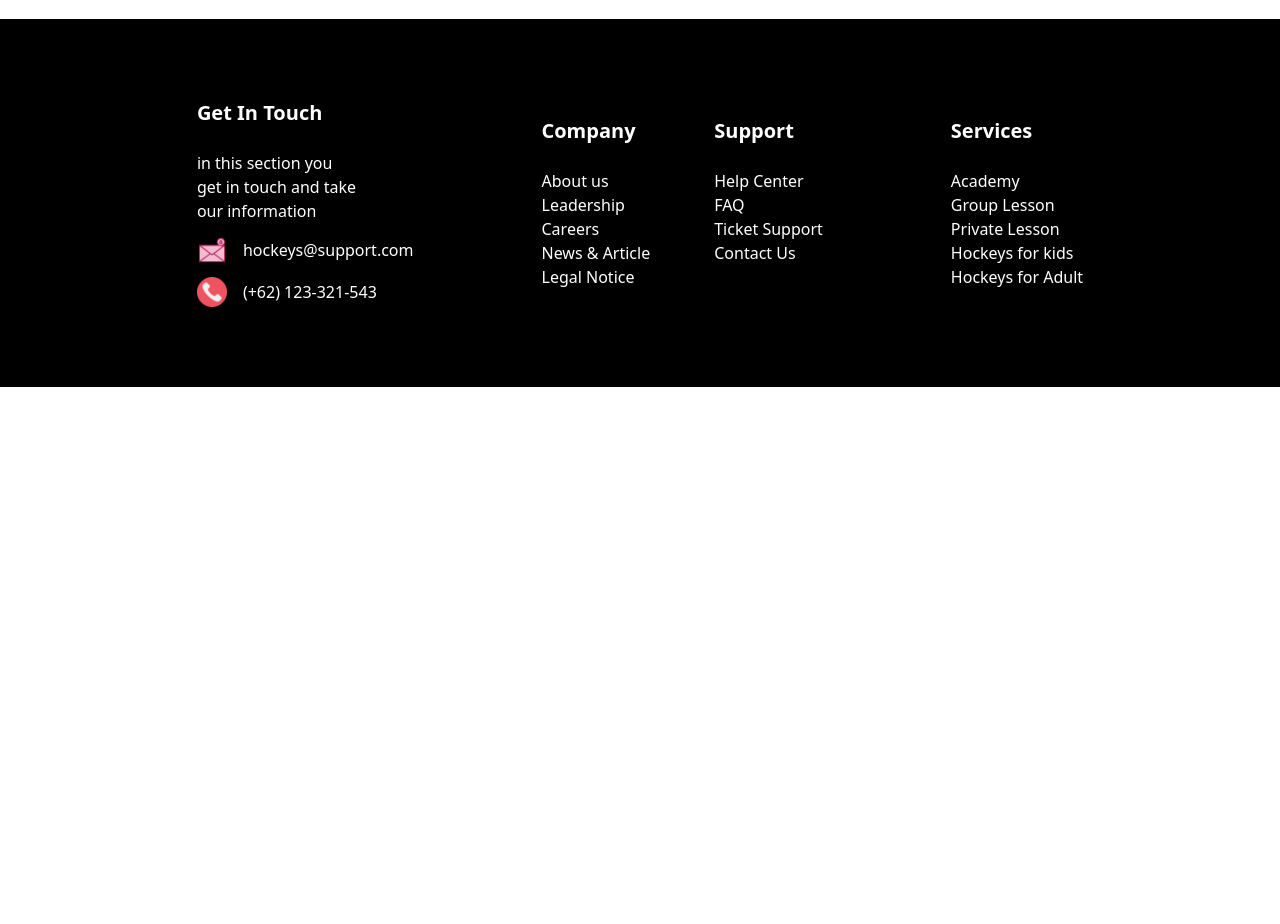
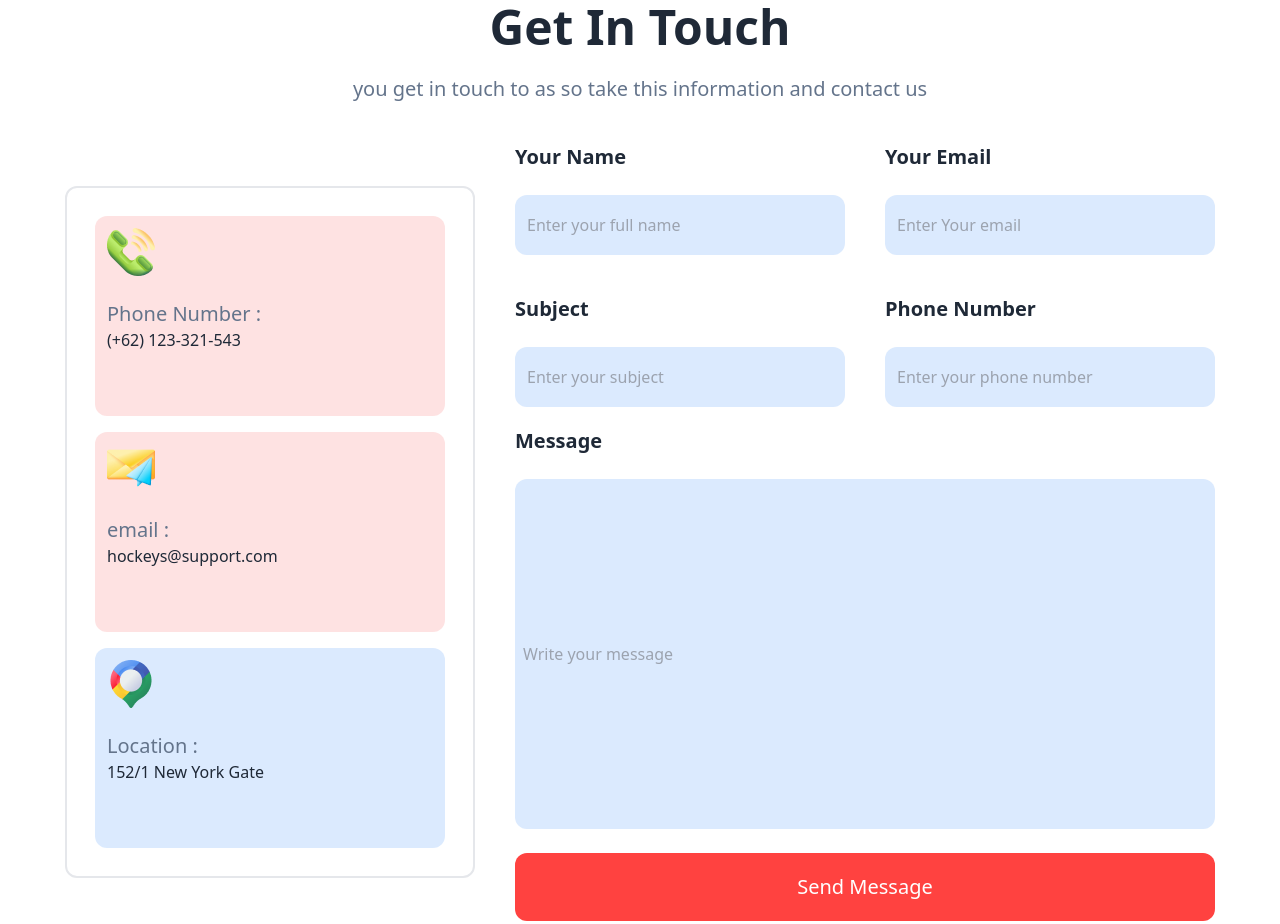
Before and after one commit to minhazapon/PH-assignment-3, a plain HTML site: page index.html in a window 1280 px wide. Shown: the part 3743-4667 px from the top of the page. Before the commit the page ends 4130 px from the top, so only its background shows below. Drawn offline with nearby package versions, Linux system fonts and the light colour scheme.

Commit message:
added main file 2

```diff
--- a/index.html
+++ b/index.html
@@ -4,6 +4,7 @@
     <meta charset="UTF-8">
     <meta name="viewport" content="width=device-width, initial-scale=1.0">
     <title>Document</title>
+    <link rel="stylesheet" href="style.css">
     <link href="https://cdn.jsdelivr.net/npm/daisyui@4.6.0/dist/full.min.css" rel="stylesheet" type="text/css" />
     <script src="https://cdn.tailwindcss.com"></script>
 
@@ -243,7 +244,7 @@
 
 
           <!-- world cup section -->
-           <div class="flex gap-8 border-[1px] p-4 rounded-xl border-[rgba(19, 19, 24, 0.10)]">
+           <div class="flex gap-8 border-[1px] p-4 rounded-xl border-[rgba(19, 19, 24, 0.10)] items-center  flex-col md:flex-row lg:flex-row  ">
             <div>
               <img src="Images/5.png" alt="">
             </div>
@@ -275,7 +276,7 @@
 
           <!-- cup section -->
 
-          <div class=" mt-5 flex gap-8 border-[1px] p-4 rounded-xl border-[rgba(19, 19, 24, 0.10)] ">
+          <div class=" mt-5 flex gap-8 border-[1px] p-4 rounded-xl border-[rgba(19, 19, 24, 0.10)] items-center flex-col md:flex-row lg:flex-row ">
             <div>
               <img src="Images/7.png" alt="">
             </div>
@@ -309,7 +310,7 @@
 
         <!-- helmet section    -->
 
-        <div class=" mt-5 flex gap-8 border-[1px] p-4 rounded-xl border-[rgba(19, 19, 24, 0.10)]  ">
+        <div class=" mt-5 flex gap-8 border-[1px] p-4 rounded-xl border-[rgba(19, 19, 24, 0.10)]  items-center flex-col md:flex-row lg:flex-row  ">
           <div>
             <img src="Images/9.png" alt="">
           </div>
@@ -350,7 +351,7 @@
 
 
           <!-- world cup section -->
-           <div class="flex gap-8 border-[1px] p-4 rounded-xl border-[rgba(19, 19, 24, 0.10)]  ">
+           <div class="flex gap-8 border-[1px] p-4 rounded-xl border-[rgba(19, 19, 24, 0.10)]  items-center flex-col md:flex-row lg:flex-row  ">
             <div>
               <img src="Images/6.png" alt="">
             </div>
@@ -382,7 +383,7 @@
 
           <!-- cup section -->
 
-          <div class=" mt-5 flex gap-8 border-[1px] p-4 rounded-xl border-[rgba(19, 19, 24, 0.10)] ">
+          <div class=" mt-5 flex gap-8 border-[1px] p-4 rounded-xl border-[rgba(19, 19, 24, 0.10)]  items-center flex-col md:flex-row lg:flex-row  ">
             <div>
               <img src="Images/8.png" alt="">
             </div>
@@ -416,7 +417,7 @@
 
         <!-- helmet section    -->
 
-        <div class=" mt-5 flex gap-8  border-[1px] p-4 rounded-xl border-[rgba(19, 19, 24, 0.10)]">
+        <div class=" mt-5 flex gap-8  border-[1px] p-4 rounded-xl border-[rgba(19, 19, 24, 0.10)]  items-center flex-col md:flex-row lg:flex-row   ">
           <div>
             <img src="Images/10.png" alt="">
           </div>
@@ -548,19 +549,7 @@
 
 
 
-
-
-
             </div>
-
-
-
-
-
-
-
-
-
 
 
 
@@ -571,6 +560,140 @@
 
 
     </section>
+
+   <!-- GET IN TOUCH SECTION -->
+
+
+   <section class="mt-16 ">
+
+    <div class="text-center">
+      <h1 class="text-5xl font-bold">Get In Touch</h1>
+      <br>
+      <p class="text-xl text-slate-500">you get in touch to as so take this information and contact us</p>
+
+    </div>
+
+
+    <!-- group section -->
+
+     <div class="mt-10 flex justify-center items-center gap-10 flex-col md:flex-row lg:flex-row">
+
+
+
+
+     <div class="border-2 p-7 rounded-xl">
+
+
+
+
+
+     <div class="bg-gradient-to-r from-red-100 to-red-100 h-[200px] w-[350px] p-3 rounded-xl ">
+         <img class="" src="Images/Group 1171275317.png" alt="">
+         <br>
+         <h1 class="text-xl text-slate-500">Phone Number : </h1>
+         <h1>(+62) 123-321-543</h1>
+     </div>
+
+
+
+
+     <div class="mt-4 bg-gradient-to-r from-red-100 to-red-100 h-[200px] w-[350px] p-3 rounded-xl ">
+      <img class="" src="Images/Group 1171275318.png" alt="">
+      <br>
+      <h1 class="text-xl text-slate-500">email : </h1>
+      <h1>hockeys@support.com</h1>
+     </div>
+
+     <div class="mt-4 bg-gradient-to-r from-blue-100 to-blue-100 h-[200px] w-[350px] p-3 rounded-xl ">
+      <img class="" src="Images/Group 1171275321.png" alt="">
+      <br>
+      <h1 class="text-xl text-slate-500">Location :  </h1>
+      <h1>152/1 New York Gate</h1>
+     </div>
+
+
+
+
+    </div>
+
+
+
+    <!-- bar section -->
+
+
+      <div class=" items-center flex-col md:flex-row lg:flex-row">
+
+
+
+
+
+      <div class="flex gap-10 items-center flex-col md:flex-col lg:flex-row">
+
+      <div class="flex-col md:flex-col lg:flex-row ">
+      <h1 class="text-xl font-bold">Your Name</h1>
+      <br>
+      <form action="">
+        <input class="bg-gradient-to-r from-blue-100 to-blue-100 h-[60px] w-[330px] p-3 rounded-xl" type="text" placeholder="Enter your full name">
+      </form>
+      </div>
+
+      <div class="flex-col md:flex-col lg:flex-row " >
+      <h1 class="text-xl font-bold">Your Email</h1>
+      <br>
+      <form action="">
+        <input class="bg-gradient-to-r from-blue-100 to-blue-100 h-[60px] w-[330px] p-3 rounded-xl"  type="email" name="" id="" placeholder="Enter Your email">
+      </form>
+      </div>
+
+    </div>
+
+
+    <div class="flex gap-10 items-center mt-10 flex-col md:flex-col lg:flex-row">
+
+      <div class="flex-col md:flex-col lg:flex-row ">
+      <h1 class="text-xl font-bold">Subject</h1>
+      <br>
+      <form action="">
+        <input class="bg-gradient-to-r from-blue-100 to-blue-100 h-[60px] w-[330px] p-3 rounded-xl" type="text" placeholder="Enter your subject">
+      </form>
+      </div>
+
+      <div class="flex-col md:flex-col lg:flex-row ">
+      <h1 class="text-xl font-bold">Phone Number</h1>
+      <br>
+      <form action="">
+        <input class="bg-gradient-to-r from-blue-100 to-blue-100 h-[60px] w-[330px] p-3 rounded-xl" type="number" name="" id="" placeholder="Enter your phone number">
+      </form>
+      </div>
+
+    </div>
+
+    <!-- message -->
+    <div class="mt-5 items-center w-[200px] md:w-[700px] lg:w-[700px] ">
+
+      <h1 class="text-xl font-bold">Message</h1>
+      <br>
+      <form action="">
+         <input class="bg-gradient-to-r from-blue-100 to-blue-100 h-[350px] w-[350px] md:w-[700px] lg:w-[700px] p-2 rounded-xl"  type="text" placeholder="Write your message">
+      </form>
+      <br>
+      <button class="bg-[#FF4240] w-[350px] md:w-[700px] lg:w-[700px] p-5 rounded-xl text-xl items-center text-white  ">Send Message</button>
+      </div>
+
+
+
+
+      </div>
+
+
+
+
+    </div>
+
+
+
+   </section>
+
 
 
 
```
Also changed, not shown: style.css (added).
